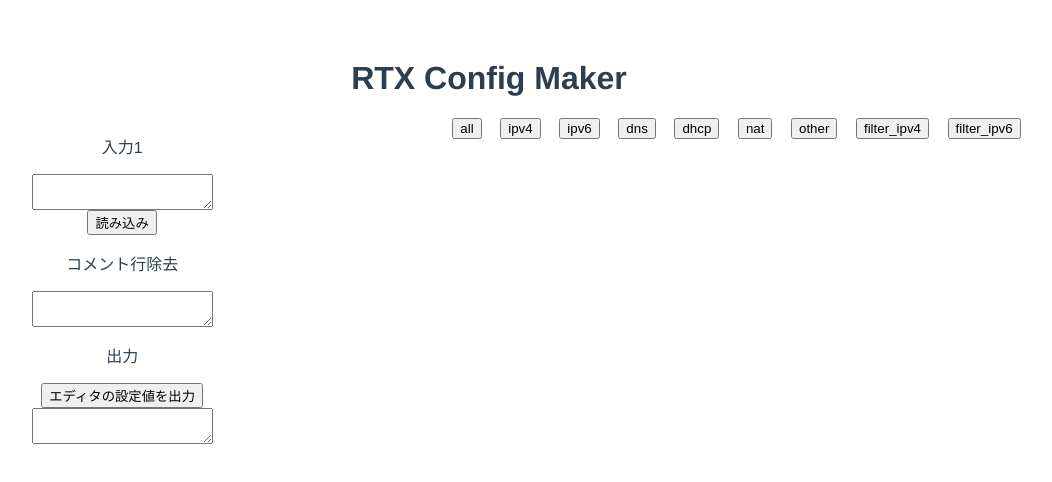
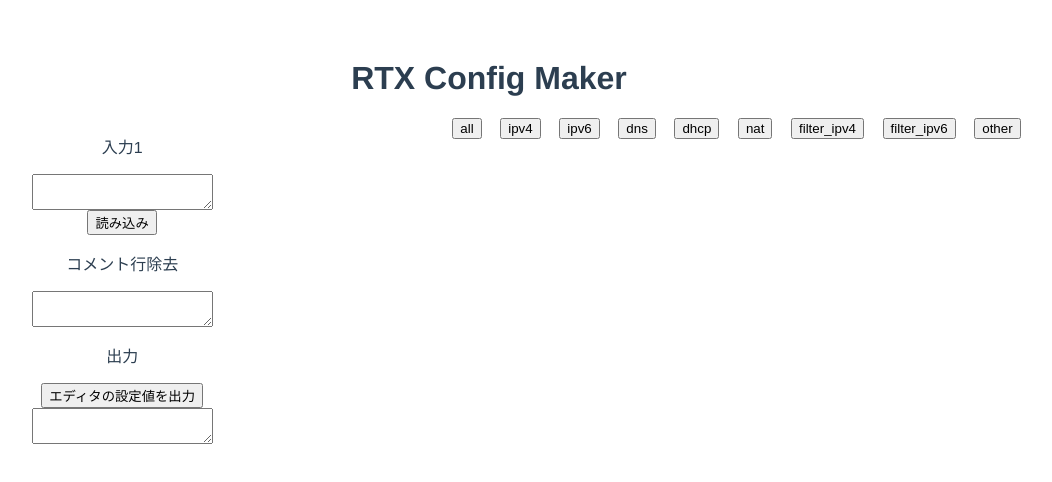
Before and after one commit to hakohumi/rtx_config_maker, a Vue app: page / in a window 1280 px wide. Shown: the top 482 px of the page, without its empty margins (169-1221 px from the left). Built offline with nearby package versions, Linux system fonts and the light colour scheme.

Commit message:
fixed issue6

```diff
--- a/src/components/HelloWorld.vue
+++ b/src/components/HelloWorld.vue
@@ -36,13 +36,13 @@
           <button @click="set_current_view_list(list_dns)">dns</button>
           <button @click="set_current_view_list(list_dhcp)">dhcp</button>
           <button @click="set_current_view_list(list_nat)">nat</button>
-          <button @click="set_current_view_list(list_other)">other</button>
           <button @click="set_current_view_list(list_filter_ipv4)">
             filter_ipv4
           </button>
           <button @click="set_current_view_list(list_filter_ipv6)">
             filter_ipv6
           </button>
+          <button @click="set_current_view_list(list_other)">other</button>
         </div>
 
         <div class="editer-list">
```
